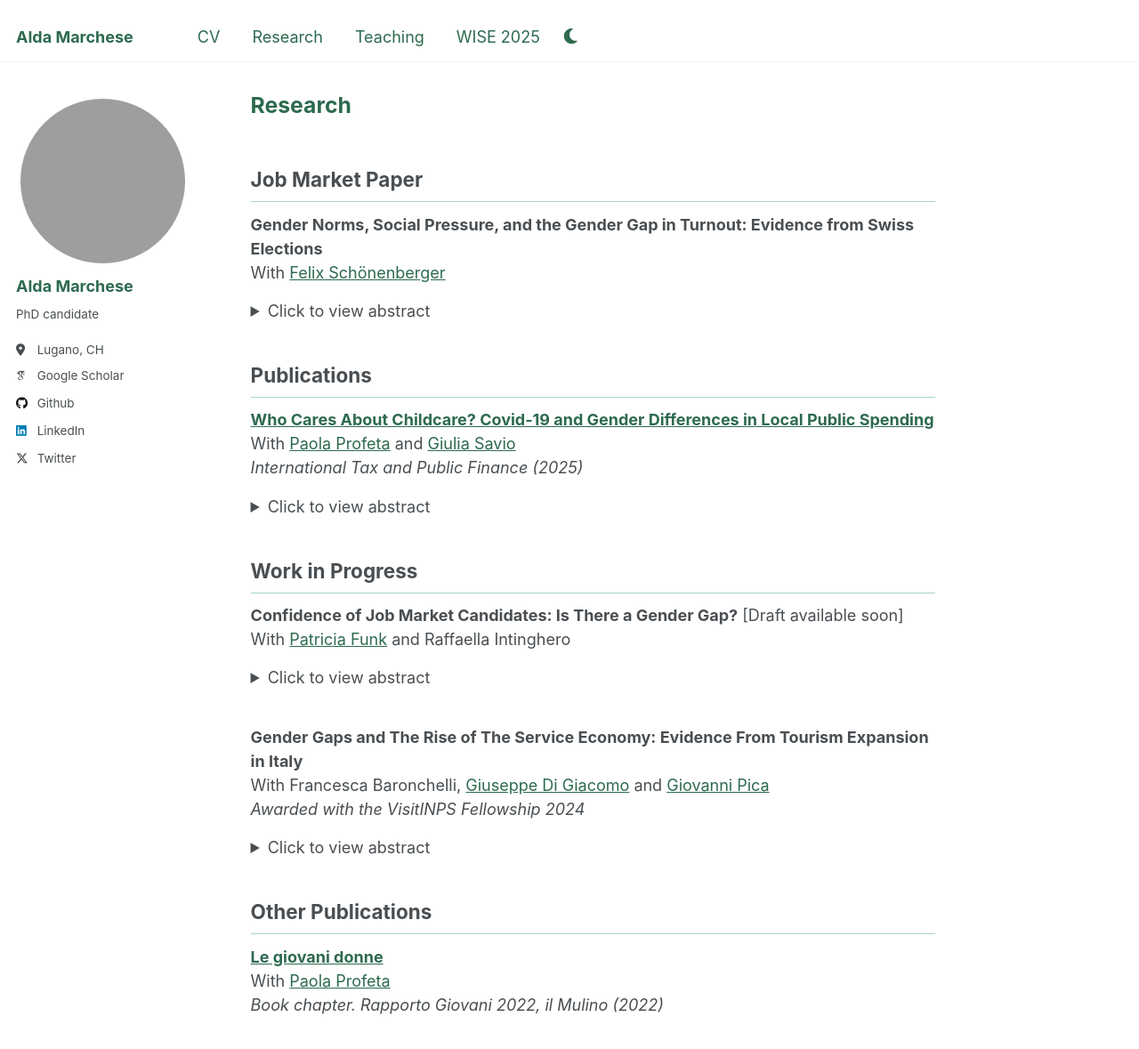
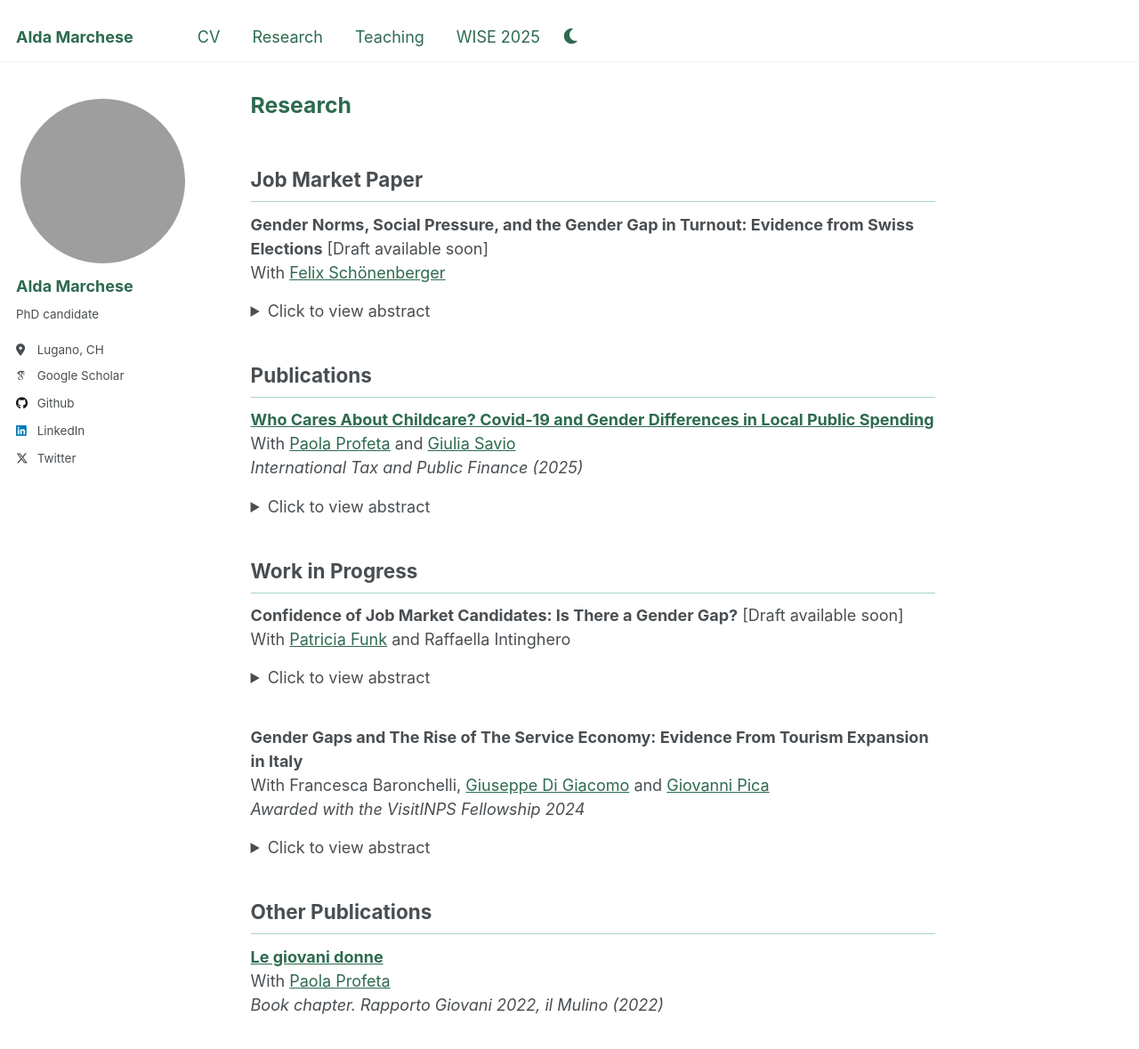
Before and after one commit to aldamarchese/aldamarchese.github.io, a Jekyll site: the page built from _pages/research.md, in a window 1280 px wide and 1355 px high. Shown: the top 1179 px of the window at 89% size. Built offline with Jekyll 4.4.1, drawn with Linux system fonts in a browser that asks for light colours; some web fonts are replaced.

Commit message:
Add draft note to job market paper
Co-Authored-By: Claude Opus 5 <noreply@anthropic.com>

```diff
--- a/_pages/research.md
+++ b/_pages/research.md
@@ -8,7 +8,7 @@ redirect_from:
 ---
 ## Job Market Paper
 
-**Gender Norms, Social Pressure, and the Gender Gap in Turnout: Evidence from Swiss Elections**<br>
+**Gender Norms, Social Pressure, and the Gender Gap in Turnout: Evidence from Swiss Elections** [Draft available soon]<br>
 With [Felix Schönenberger](https://sites.google.com/view/felix-schoenenberger/home?authuser=0)
 <details>
 <summary>Click to view abstract</summary>
```
